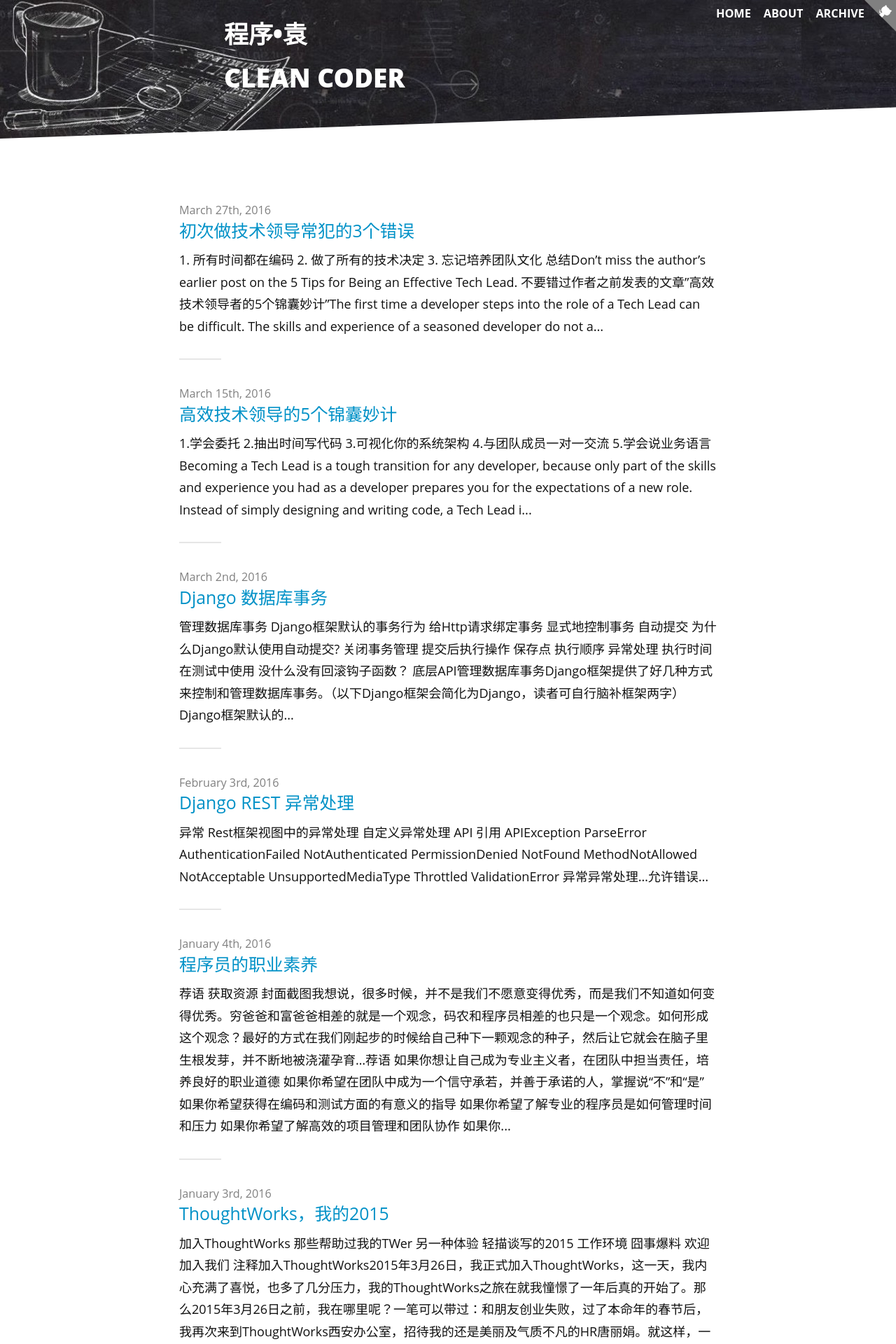
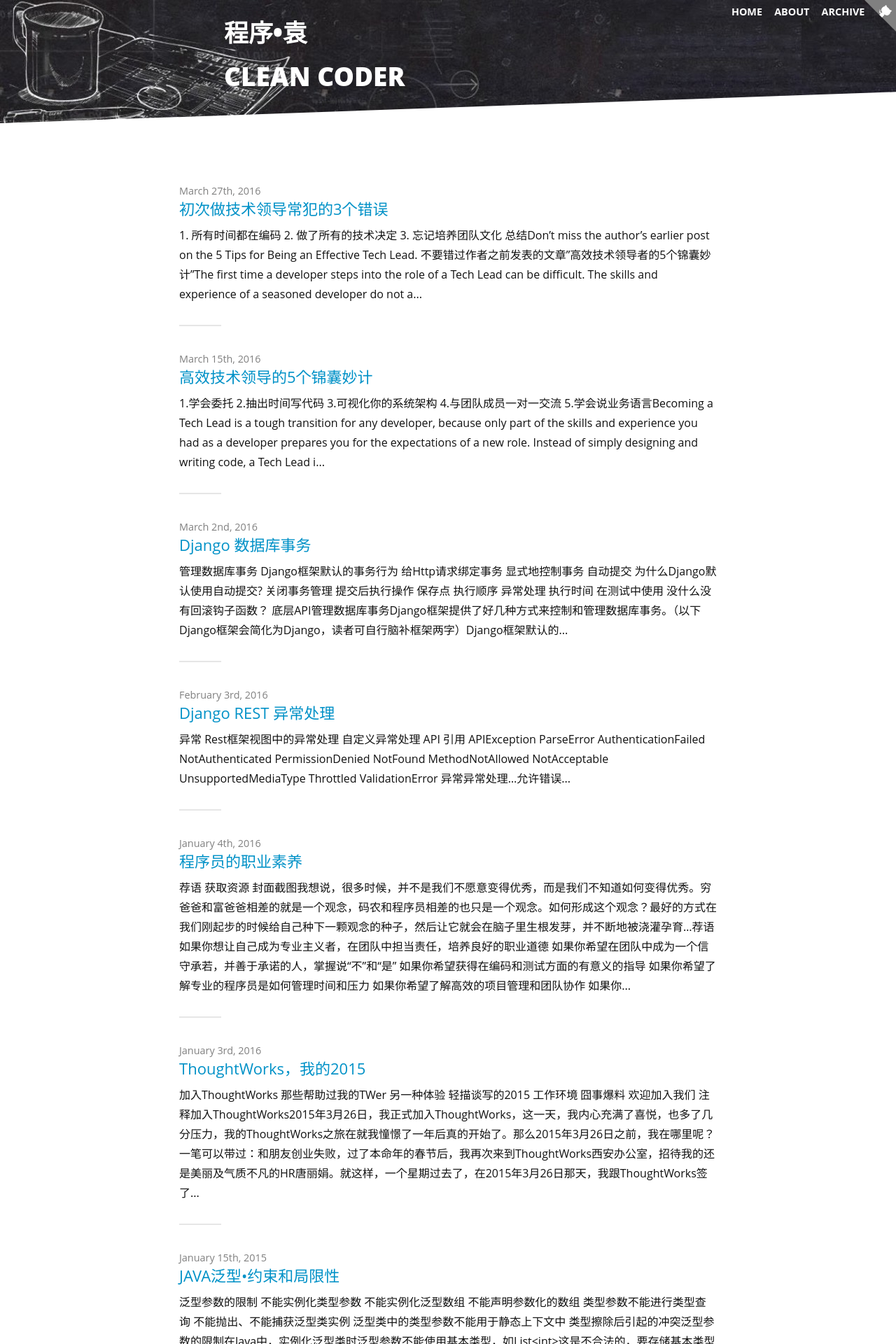
Before and after one commit to lemon123456/sjyuan-cc.github.io, a Jekyll site: the page built from index.html, in a window 1280 px wide. Shown: the top 1920 px of the page at 70% size. Built offline with Jekyll 4.4.1, drawn with Linux system fonts in a browser that asks for light colours; nearby versions of some CDN libraries; the list of posts is cut into pages by our own code.

Commit message:
make font size smaller

```diff
--- a/assets/css/app.scss
+++ b/assets/css/app.scss
@@ -452,7 +452,7 @@ body {
   margin: 0;
   font-family: $sans-serif;
   line-height: 1.75;
-  font-size: 112.5%;
+  font-size: 1em;
   color: #111;
   overflow-x: hidden;
 
@@ -590,7 +590,7 @@ a:hover {
 }
 
 .navbar-inverse {
-  background: #fff url("../img/main-bg.png");
+  background: #fff url("../img/main-bg.jpg");
   background-size: cover;
   .navbar-nav {
     li {
```
